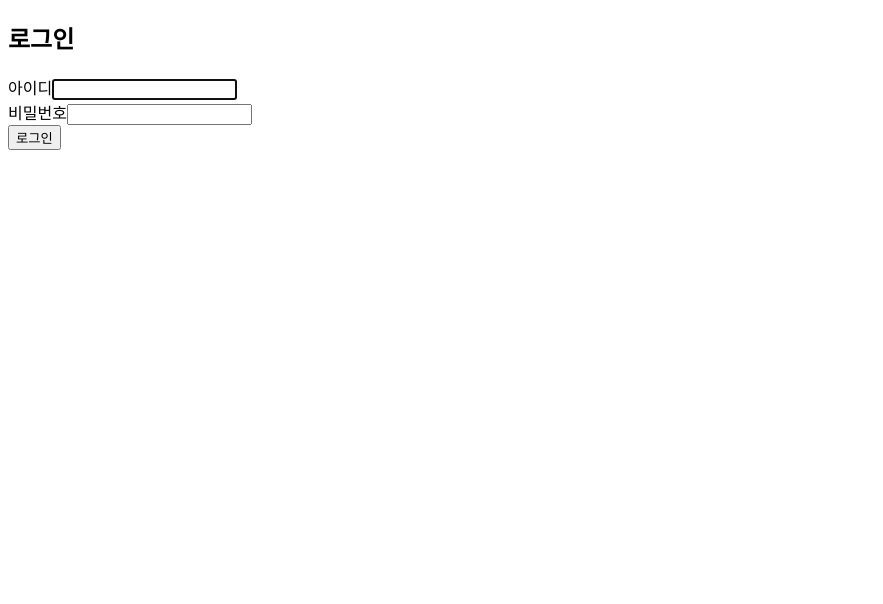
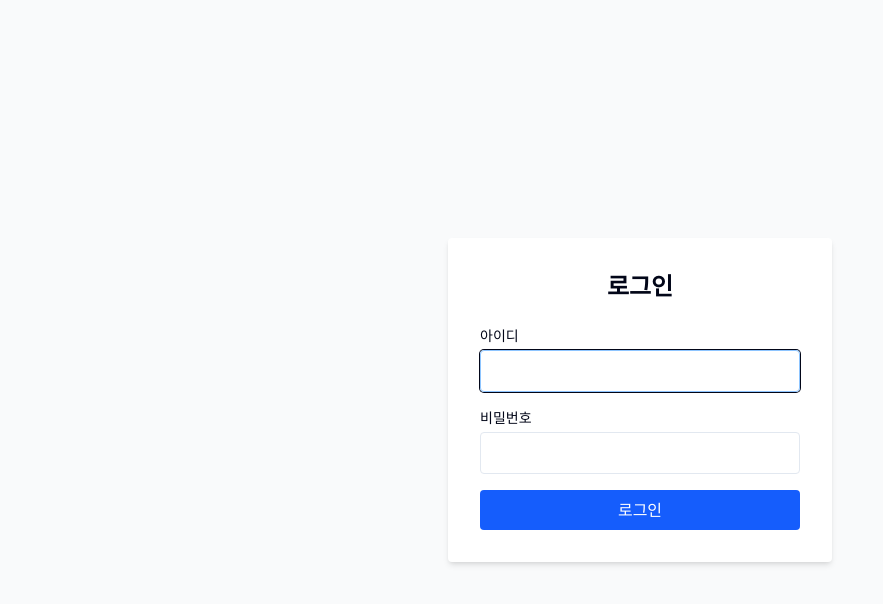
Before and after one commit to cpSehun/dp_management_front, a Next.js app: page /login in a window 1280 px wide. Shown: the top 604 px of the page, without its empty margins (0-883 px from the left). Built offline with nearby package versions, Linux system fonts and the light colour scheme.

Commit message:
feat: RootLayout 컴포넌트 및 메타데이터 추가
- 새로운 layout.tsx 파일 생성
- Geist 폰트 설정 및 글로벌 CSS 적용
- RootLayout 컴포넌트에서 children을 렌더링하도록 구현

```diff
--- /dev/null
+++ b/src/app/layout.tsx
@@ -0,0 +1,34 @@
+import type { Metadata } from "next";
+import { Geist, Geist_Mono } from "next/font/google";
+import "./globals.css";
+
+const geistSans = Geist({
+	variable: "--font-geist-sans",
+	subsets: ["latin"],
+});
+
+const geistMono = Geist_Mono({
+	variable: "--font-geist-mono",
+	subsets: ["latin"],
+});
+
+export const metadata: Metadata = {
+	title: "Daepa Admin",
+	description: "Generated by create next app",
+};
+
+export default function RootLayout({
+	children,
+}: Readonly<{
+	children: React.ReactNode;
+}>) {
+	return (
+		<html lang="en">
+			<body
+				className={`${geistSans.variable} ${geistMono.variable} antialiased`}
+			>
+				{children}
+			</body>
+		</html>
+	);
+}
```
